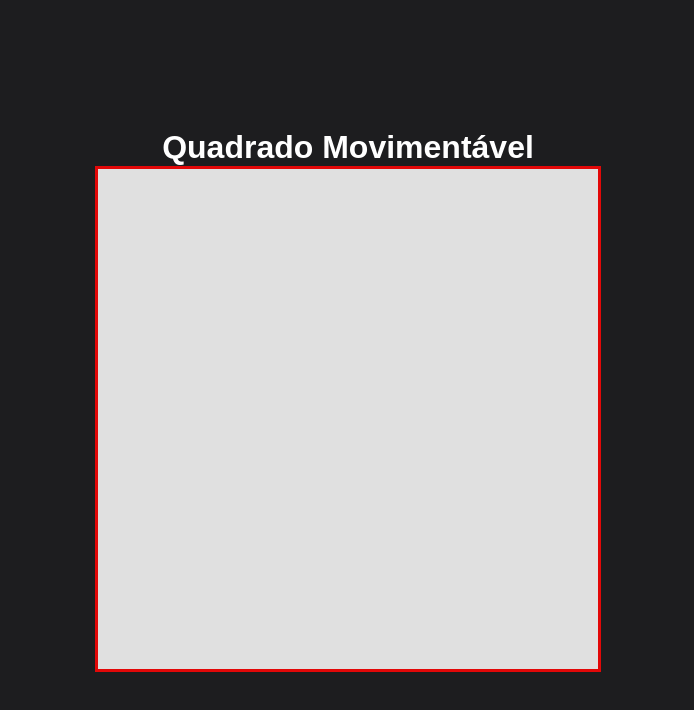
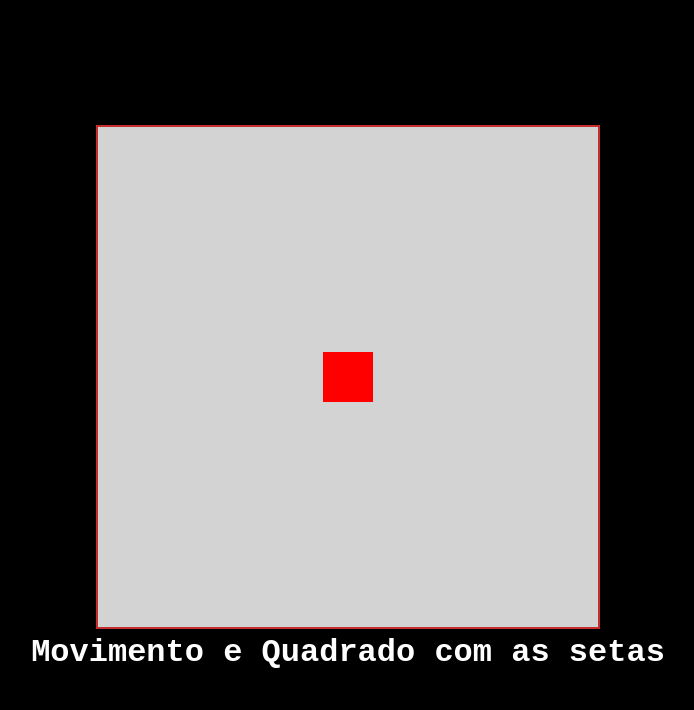
Before and after one commit to betin1111/Mov_basioc_games, a plain HTML site: page index.html in a window 1280 px wide. Shown: the whole page, without its empty margins (292-986 px from the left). Drawn offline with Linux system fonts and the light colour scheme.

Commit message:
Versão final, Fundamento de colisão e movimento

```diff
--- a/index.html
+++ b/index.html
@@ -1,18 +1,16 @@
 <!DOCTYPE html>
-<html lang=pt-br">
+<html lang="pt-br">
+
 <head>
     <meta charset="UTF-8">
     <meta name="viewport" content="width=device-width, initial-scale=1.0">
-    <title>Quadrado Movimentável</title>
-    <link rel="stylesheet" href="style.css">
-    <script src="javaScript.js"></script>
+    <title>Quadado</title>
+     <link rel="stylesheet" href="style.css">
+     <script src="javaScript.js" defer></script>
 </head>
+
 <body>
-    <h1>Quadrado Movimentável</h1>
+   <canvas id = "meuCanva" width = "500 " height = "500"></canvas>
+    <h1 id="h1">Movimento e Quadrado com as setas</h1>
 
-
-    <div class></div>
-    <canvas id="gamesCanvas" width="500" height="500"></canvas>
-    <div class="intrucoes"></div>
 </body>
-</html>
--- a/javaScript.js
+++ b/javaScript.js
@@ -1,19 +1,18 @@
 //obter elemento canvas e se contexto 2d
-var canvas = document.getElementById("canvas");
-var ctx = canvas.getcontext("2");
+const canvas = document.getElementById('meuCanva');
+const ctx = canvas.getContext('2d');
 
-//definir as dimensões do canvas
-const quadradoTamanho = 50;
+//tamanho do quadrado
+const square = 50;
 
-//posição inicial (centralizada)
-let posX = (canvas.width - quadradoTamanho) / 2;
-let PosY = (canvas.height - quadradoTamanho) /2;
+//posição do quadrado
+let posX = (canvas.width - square) / 2;
+let posY = (canvas.height - square) / 2;
 
-//velocidade de movimento
-const velocidade = 5;
+//velocidade do quadrado
+const speed = 5;
 
-//teclas Pressionadas
-
+// implementação das teclas
 const teclas = {
     ArrowUp: false,
     ArrowDown: false,
@@ -21,10 +20,45 @@ const teclas = {
     ArrowRight: false
 };
 
-//Resistrar eventos de teclado
-window.addEventListener('keydown', function(e){
-    if(teclas.hasOwnProperty(e.key)){
+
+//adicionar eventos de teclado "apertar tecla"
+window.addEventListener('keydown', (e) => {
+    if (teclas.hasOwnProperty(e.key)) {
         teclas[e.key] = true;
-        e.preventeDefault();
+        e.preventDefault();
     }
-})
+});
+
+//adicionar evento de teclado "soltar tecla"
+window.addEventListener('keyup', (e) => {
+    if (teclas.hasOwnProperty(e.key)) {
+        teclas[e.key] = false;
+        e.preventDefault();
+    }
+});
+
+//função de atualização
+function atualizar() {
+
+    //limpa canvas
+    ctx.clearRect(0, 0, canvas.width, canvas.height);
+
+    //mover quadrado
+
+    if (teclas.ArrowUp && posY > 0) posY -= speed;
+    if (teclas.ArrowDown && posY < canvas.height - square) posY += speed;
+    if (teclas.ArrowLeft && posX > 0) posX -= speed;
+    if (teclas.ArrowRight && posX < canvas.width - square) posX += speed;
+
+
+
+    // Desenha o quadrado
+    ctx.fillStyle = 'red';
+    ctx.fillRect(posX, posY, square, square);
+
+    // Continua o loop de animação
+    requestAnimationFrame(atualizar);
+}
+
+// Inicia a animação
+atualizar();
--- a/style.css
+++ b/style.css
@@ -1,9 +1,6 @@
 /* Global Styles */
-* {
-    box-sizing: border-box;
-    margin: 0;
-    padding: 0;
-}
+
+
 body {
     display: flex;
     flex-direction: column;
@@ -11,11 +8,17 @@ body {
     align-items: center;
     height: 100vh;
     margin: 0;
-    background-color: #1d1d1f;
-    font-family: Arial, sans-serif;
-    color: #fff;
+    background-color: rgb(0, 0, 0);
 }
-canvas{
-    border:  3px solid #e20808;
-    background-color: #e0e0e0;
+
+#meuCanva {
+    border: 2px solid #333;
+    background-color: lightgray;
+    border-color: rgb(196, 46, 46);
 }
+
+#h1 {
+    color: white;
+    font-family: 'Courier New', Courier;
+    margin: 5px;
+}
```
